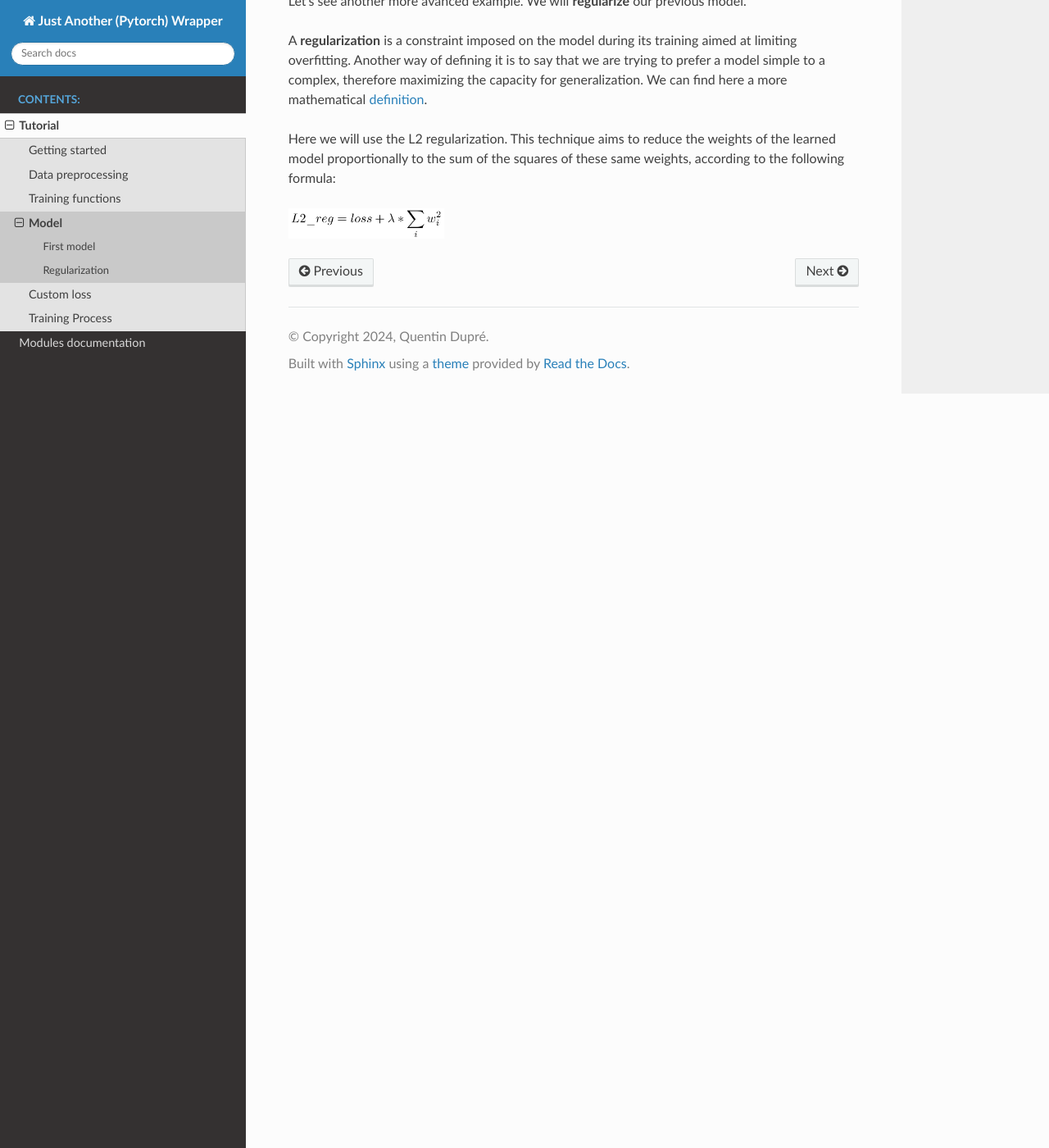
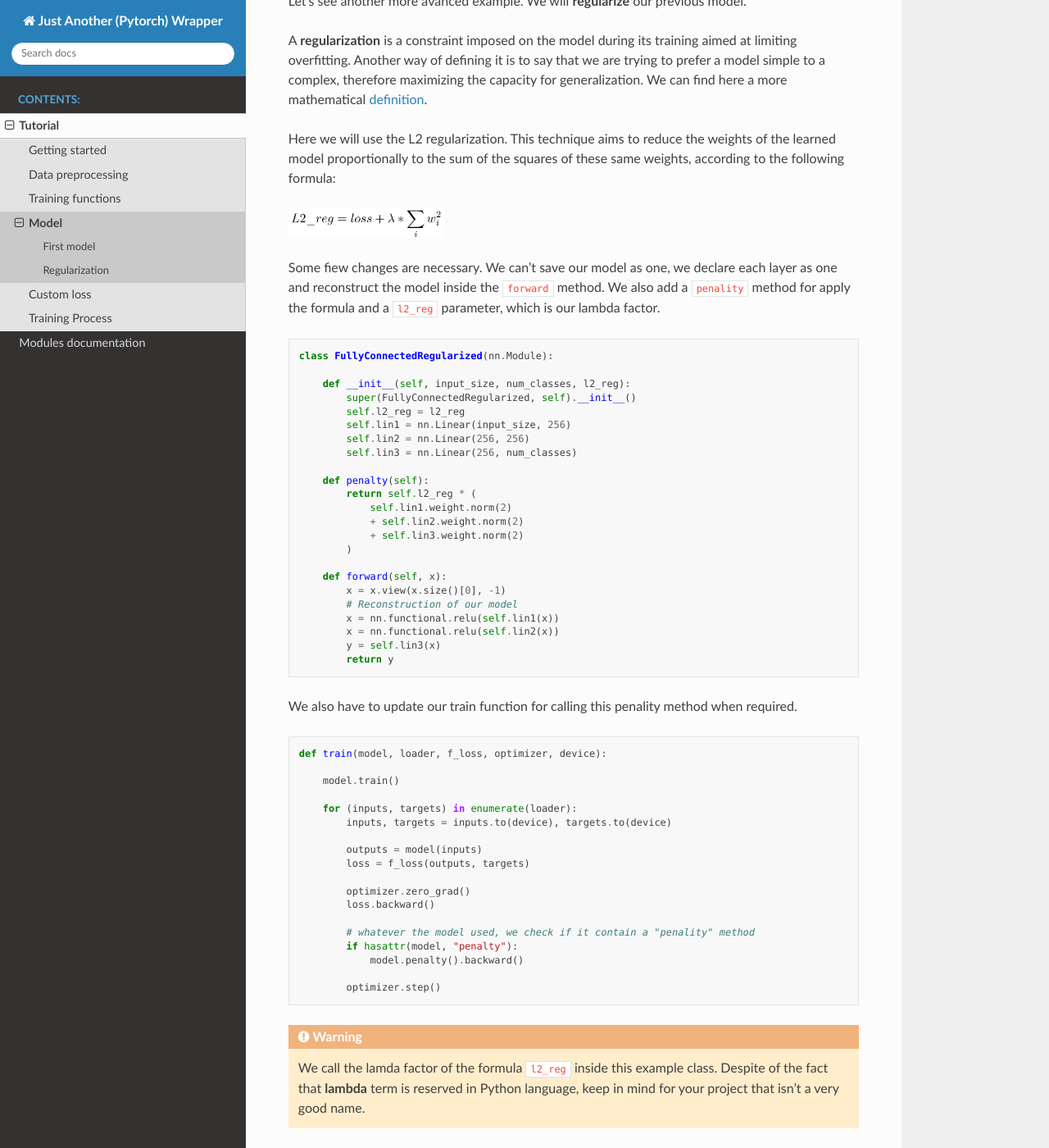
Before and after one commit to Yvregon/JAW, a Sphinx documentation site: the page built from docs/source/model.rst, in a window 1280 px wide and 1400 px high, scrolled down 1159 px. Shown: the whole window at 82% size. Built offline with Sphinx 7.4.7 and the Read the Docs theme 2.0.0, drawn with Linux system fonts in a browser that asks for light colours.

Commit message:
Model part of the tutorial updated.

```diff
--- a/docs/source/model.rst
+++ b/docs/source/model.rst
@@ -62,3 +62,60 @@ according to the following formula:
 .. figure:: images/l2_reg_formula.png
    :scale: 30 %
    :alt: A LaTeX formula of our L2 regularization.
+
+Some fiew changes are necessary. We can't save our model as one, we declare each layer as one and reconstruct the model inside the ``forward`` method. We also add
+a ``penality`` method for apply the formula and a ``l2_reg`` parameter, which is our lambda factor.
+
+.. code-block:: python
+
+    class FullyConnectedRegularized(nn.Module):
+
+        def __init__(self, input_size, num_classes, l2_reg):
+            super(FullyConnectedRegularized, self).__init__()
+            self.l2_reg = l2_reg
+            self.lin1 = nn.Linear(input_size, 256)
+            self.lin2 = nn.Linear(256, 256)
+            self.lin3 = nn.Linear(256, num_classes)
+
+        def penalty(self):
+            return self.l2_reg * (
+                self.lin1.weight.norm(2)
+                + self.lin2.weight.norm(2)
+                + self.lin3.weight.norm(2)
+            )
+
+        def forward(self, x):
+            x = x.view(x.size()[0], -1)
+            # Reconstruction of our model
+            x = nn.functional.relu(self.lin1(x))
+            x = nn.functional.relu(self.lin2(x))
+            y = self.lin3(x)
+            return y
+
+We also have to update our train function for calling this penality method when required.
+
+.. code-block:: python
+
+    def train(model, loader, f_loss, optimizer, device):
+
+        model.train()
+
+        for (inputs, targets) in enumerate(loader):
+            inputs, targets = inputs.to(device), targets.to(device)
+
+            outputs = model(inputs)
+            loss = f_loss(outputs, targets)
+
+            optimizer.zero_grad()
+            loss.backward()
+
+            # whatever the model used, we check if it contain a "penality" method
+            if hasattr(model, "penalty"):
+                model.penalty().backward()
+
+            optimizer.step()
+
+.. warning::
+
+    We call the lamda factor of the formula ``l2_reg`` inside this example class. Despite of the fact that **lambda** term is reserved in Python language, keep in mind
+    for your project that isn't a very good name.
```
